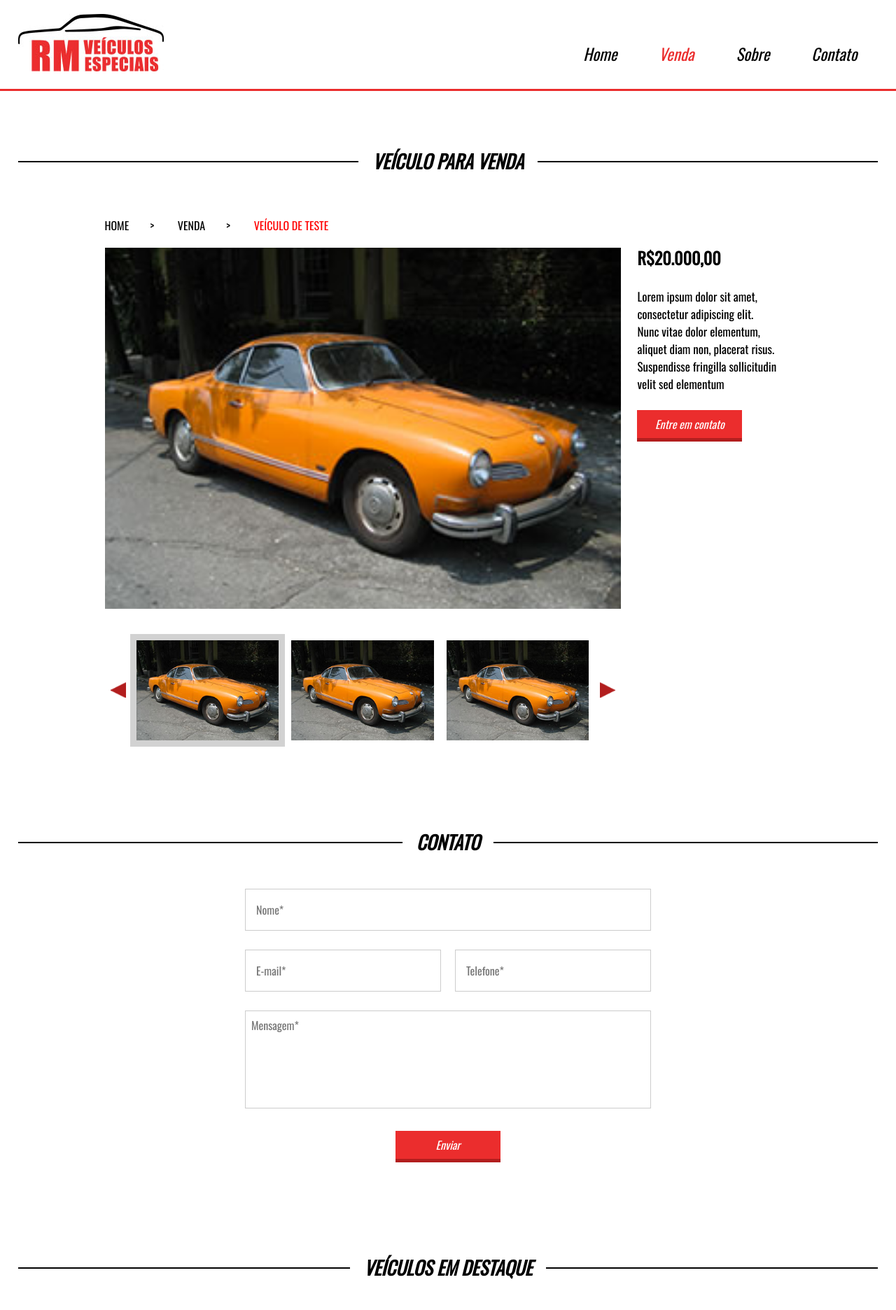
After one commit to DanielSemblano/Front-end-2, a PHP site: page /veiculo-teste.html in a window 1280 px wide. The commit adds this page. Shown: the top 1872 px of the page at 70% size. Run offline with PHP 8.4, Linux system fonts and the light colour scheme.

Commit message:
finalizando html, css e aguardando JS

```diff
--- a/Projeto_05/css/style.css
+++ b/Projeto_05/css/style.css
@@ -313,12 +313,12 @@ section.veiculos-destaque .container{
 
 
 section.contato{
-	padding:80px 2%;
+	padding:80px 2% 0 2%;
 }
 
 section.contato form{
 	max-width: 600px;
-	margin:50px auto;
+	margin:30px auto;
 }
 
 section.contato .input-wraper{
@@ -330,15 +330,17 @@ section.contato .input-wraper{
 section.contato input[type=text]{
 	width: 100%;
 	border: 1px solid #ccc;
-	height: 40px;
+	height: 60px;
+	font-size: 16px;
 	line-height: 40px;
 	padding-left: 15px;
 }
 
 section.contato textarea{
+	font-size: 16px;
 	width: 100%;
 	border:1px solid #ccc;
-	height: 120px;
+	height: 140px;
 	padding:8px;
 	resize: none;
 }
@@ -364,6 +366,7 @@ section.contato input[type=submit]{
 }
 
 footer{
+	margin-top:20px;
 	padding:40px 2%;
 	background: #252525;
 }
@@ -531,6 +534,173 @@ section.venda{
 	margin-top:20px;
 }
 
+section.venda-single{
+	padding:80px 2% 0 2%;
+}
+
+section.venda-single .container{
+	padding:40px 0 0 0;
+	text-align: center;
+	max-width: 1280px;
+}
+
+.info-veiculo{
+	display: inline-block;
+	width: 60%;
+}
+
+.foto-destaque{
+	width: 100%;
+	padding-top:70%;
+	background-position: center;
+	background-size: cover;
+	background-repeat: no-repeat;
+}
+
+
+.descricao-veiculo{
+	vertical-align: top;
+	display: inline-block;
+	padding:60px 20px;
+	text-align: left;
+}
+
+.descricao-veiculo p{
+	font-size: 17px;
+	margin-top:25px;
+	max-width: 200px;
+}
+
+.descricao-veiculo a{
+	margin-top:25px;
+}
+
+.nav-galeria-parent{
+	width: 100%;
+	padding:36px;
+	position: relative;
+}
+
+.arrow-left-nav{
+	position: absolute;
+	left: 8px;
+	top: 50%;
+	cursor: pointer;
+	transform:translateY(-50%);
+	-ms-transform:translateY(-50%);
+	background-image:url('../imagens/arrow-left.png');
+	background-size: 100% 100%;
+	width: 22px;
+	height: 22px;
+}
+
+
+
+.arrow-right-nav{
+	position: absolute;
+	right: 8px;
+	top: 50%;
+	cursor: pointer;
+	transform:translateY(-50%);
+	-ms-transform:translateY(-50%);
+	background-image:url('../imagens/arrow-right.png');
+	background-size: 100% 100%;
+	width: 22px;
+	height: 22px;
+}
+
+.info-bread{
+	padding:20px 0;
+	text-align: left;
+}
+
+.info-bread a{
+	text-decoration: none;
+	color: black;
+}
+
+.info-bread a:last-child{
+	color: red;
+}
+
+.info-bread span{
+	padding:0 30px;
+}
+
+.nav-galeria{
+	overflow: hidden;
+	width: 100%;
+}
+
+.nav-galeria-wraper{
+	width: 200%;
+}
+
+.mini-img-wraper{
+	float: left;
+	padding:9px;
+	width:calc(33.3% * (100 / 200));
+}
+
+.mini-img{
+	width: 100%;
+	cursor: pointer;
+	padding-top:70%;
+	background-position: center;
+	background-size: cover;
+	background-color:green;
+}
+
+section.sobre{
+	min-height: 90%;
+	padding:60px 2% 20px 2%;
+}
+
+section.sobre .container{
+	max-width: 840px;
+	margin-top:30px;
+}
+
+section.sobre .img-destaque-sobre{
+	width: 100%;
+	padding-top:60%;
+	background-color: rgb(220,220,220);
+}
+
+section.sobre .descricao-autor{
+	margin-top:20px;
+}
+
+.descricao-autor h2{
+	font-size: 24px;
+}
+
+.descricao-autor p{
+	line-height: 28px;
+	font-size: 16px;
+	margin-top:10px;
+}
+
+.descricao-autor2{
+	margin-top:40px;
+}
+
+
+.img-small{
+	width: 30%;
+	padding-top:30%;
+	float: left;
+	background-color: rgb(220,220,220);
+}
+
+.descricao-autor2 p{
+	float: left;
+	width: 70%;
+	line-height: 28px;
+	padding:15px;
+}
+
+
 @media screen and (max-width: 1100px){
 
 	.half1{
@@ -626,6 +796,23 @@ section.venda{
 		text-align: center;
 		width: 100%;
 	}
+
+	.info-veiculo{
+		width: 100%;
+	}
+
+	.descricao-veiculo{
+		padding:20px 0;
+		text-align: center;
+	}
+
+	.descricao-veiculo a{
+		display: inline-block;
+	}
+
+	.descricao-veiculo p{
+		max-width: none;
+	}
 }
 
 
@@ -666,6 +853,16 @@ section.veiculos-destaque .container{
 	display: inline-block;
 }
 
+.img-small{
+	width: 100%;
+	padding-top:100%;
+}
+
+.descricao-autor2 p{
+	width: 100%;
+	padding:20px 0;
+}
+
 }
 
 @media screen and (max-width: 480px){
--- /dev/null
+++ b/Projeto_05/veiculo-teste.html
@@ -0,0 +1,175 @@
+<!DOCTYPE html>
+<html>
+<head>
+	<title>Projeto 05</title>
+	<link href="https://fonts.googleapis.com/css?family=Oswald" rel="stylesheet">
+	<link href="css/style.css" rel="stylesheet">
+	<meta charset="utf-8" />
+	<meta name="viewport" content="width=device-width,initial-scale=1.0,maximum-scale=1.0">
+</head>
+<body>
+
+<header style="border-bottom: 3px solid #EB2D2D;">
+
+	<div class="container">
+	<div class="logo">
+		<img src="imagens/logo.jpg" />
+	</div><!--logo-->
+
+	<nav class="desktop">
+		<ul>
+			<li><a href="index.html">Home</a></li>
+			<li><a style="color:#EB2D2D;" href="venda.html">Venda</a></li>
+			<li><a href="">Sobre</a></li>
+			<li><a href="">Contato</a></li>
+		</ul>
+	</nav><!--desktop-->
+
+	<nav class="mobile">
+		<ul>
+			<li><a href="index.html">Home</a></li>
+			<li><a style="color:#EB2D2D;" href="venda.html">Venda</a></li>
+			<li><a href="">Sobre</a></li>
+			<li><a href="">Contato</a></li>
+		</ul>
+	</nav><!--mobile-->
+
+	<div class="clear"></div>
+	</div><!--container-->
+</header>
+
+
+
+<section class="venda-single">
+
+
+	<div class="line-titulo">
+		<div class="ln1"></div>
+		<h2>Veículo para Venda</h2>
+	</div>
+
+
+	<div class="container">
+
+	<div class="info-veiculo">
+		<div class="info-bread"><a href="">HOME</a><span>></span>
+		<a href="">VENDA</a><span>></span>
+		<a href="">VEÍCULO DE TESTE</a></div>
+		<div style="background-image:url('imagens/carro1.jpg');" class="foto-destaque"></div>
+		<div class="nav-galeria-parent">
+		<div class="arrow-left-nav"></div>
+		<div class="arrow-right-nav"></div>
+		<div class="nav-galeria">
+			<div class="nav-galeria-wraper">
+				<div style="background-color:rgb(210,210,210);" class="mini-img-wraper"><div style="background-image:url('imagens/carro1.jpg');" class="mini-img"></div></div>
+				<div class="mini-img-wraper"><div style="background-image:url('imagens/carro1.jpg');" class="mini-img"></div></div>
+				<div class="mini-img-wraper"><div style="background-image:url('imagens/carro1.jpg');" class="mini-img"></div></div>
+				<div class="mini-img-wraper"><div style="background-image:url('imagens/carro1.jpg');" class="mini-img"></div></div>
+				<div class="mini-img-wraper"><div style="background-image:url('imagens/carro1.jpg');" class="mini-img"></div></div>
+				<div class="mini-img-wraper"><div style="background-image:url('imagens/carro1.jpg');" class="mini-img"></div></div>
+			</div><!--nav-galeria-wraper-->
+
+		</div><!--nav-galeria-->
+		</div><!--nav-galeria-parent-->
+	</div><!--info-->
+
+	<div class="descricao-veiculo">
+		<h2>R$20.000,00</h2>
+		<p>Lorem ipsum dolor sit amet, consectetur adipiscing elit. Nunc vitae dolor elementum, aliquet diam non, placerat risus. Suspendisse fringilla sollicitudin velit sed elementum</p>
+		<a class="btn1" href="">Entre em contato</a>
+	</div><!--descricao-veiculo-->
+	<div class="clear"></div>
+</div><!--container-->
+
+</section><!--venda-single-->
+
+
+
+
+<section class="contato">
+	<div class="line-titulo">
+		<div class="ln1"></div>
+		<h2>Contato</h2>
+	</div><!--line-titulo-->
+
+	<form>
+		<div class="input-wraper w100">
+			<input placeholder="Nome*" type="text" required />
+		</div><!--input-wraper-->
+
+		<div class="input-wraper w50">
+			<input placeholder="E-mail*" type="text" required />
+		</div><!--input-wraper-->
+
+		<div class="input-wraper w50">
+			<input placeholder="Telefone*" type="text" required />
+		</div><!--input-wraper-->
+
+		<div class="input-wraper w100">
+			<textarea placeholder="Mensagem*" required></textarea>
+		</div><!--input-wraper-->
+
+		<div class="input-wraper w100">
+			<input class="btn1" type="submit" value="Enviar" />
+		</div><!--input-wraper-->
+
+		<div class="clear"></div><!--clear-->
+
+	</form>
+
+</section><!--contato-->
+
+
+<section class="veiculos-destaque">
+	<div class="line-titulo">
+		<div class="ln1"></div>
+		<h2>Veículos em destaque</h2>
+	</div><!--line-titulo-->
+	<div class="container">
+	<div class="vitrine-destaque">
+		<div style="background-image:url('imagens/carro1.jpg');" class="carro-img"></div><!--carro-img-->
+		<div class="info-carro">
+			<h2>Volkswagen Karmann-ghia</h2>
+			<p>1.6 8v, Gasolina, 2P, Manual1969</p>
+			<a class="btn1" href="">Mais Detalhes</a>
+		</div><!--info-carro-->
+	</div><!--vitrine-destaque-->
+
+	<div class="vitrine-destaque">
+		<div style="background-image:url('imagens/carro1.jpg');" class="carro-img"></div><!--carro-img-->
+		<div class="info-carro">
+			<h2>Volkswagen Karmann-ghia</h2>
+			<p>1.6 8v, Gasolina, 2P, Manual1969</p>
+			<a class="btn1" href="">Mais Detalhes</a>
+		</div><!--info-carro-->
+	</div><!--vitrine-destaque-->
+
+	<div class="vitrine-destaque">
+		<div style="background-image:url('imagens/carro1.jpg');" class="carro-img"></div><!--carro-img-->
+		<div class="info-carro">
+			<h2>Volkswagen Karmann-ghia</h2>
+			<p>1.6 8v, Gasolina, 2P, Manual1969</p>
+			<a class="btn1" href="">Mais Detalhes</a>
+		</div><!--info-carro-->
+	</div><!--vitrine-destaque-->
+	<div class="clear"></div>
+	</div><!--container-->
+</section><!--veiculos-destaque-->
+
+<footer>
+	<div class="container">
+	<nav>
+		<ul>
+			<li><a href="index.html">Home</a></li>
+			<li><a style="color:#EB2D2D;"  href="venda.html">Venda</a></li>
+			<li><a href="">Sobre</a></li>
+			<li><a href="">Contato</a></li>
+		</ul>
+	</nav>
+	<p>Todos os direitos reservados</p>
+	<div class="clear"></div>
+	</div><!--container-->
+</footer>
+
+</body>
+</html>
```
Also changed, not shown: Projeto_05/index.html (+6 -6 lines), Projeto_05/sobre.html (added, +79 -0 lines), Projeto_05/venda.html (+9 -9 lines).
